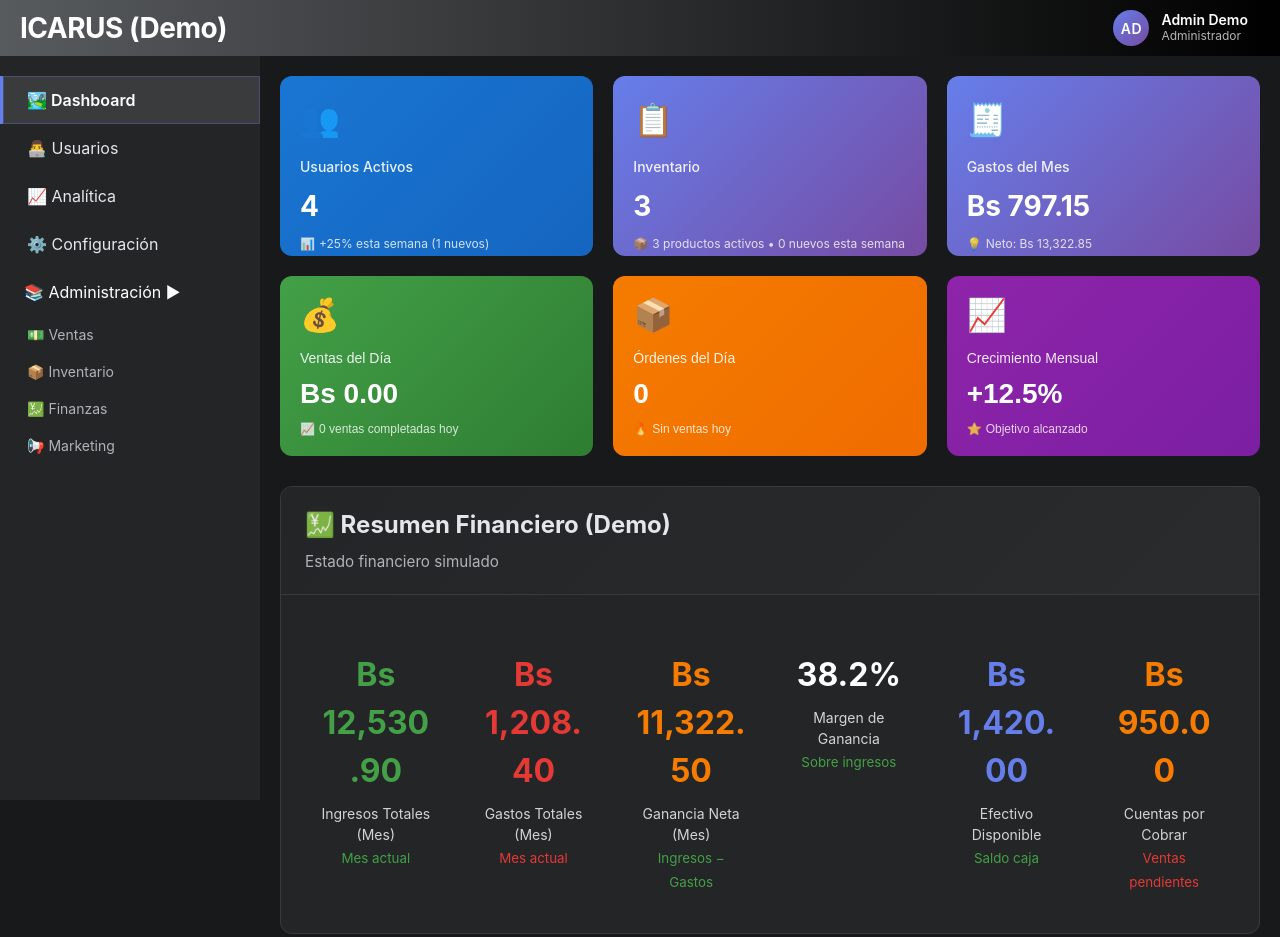
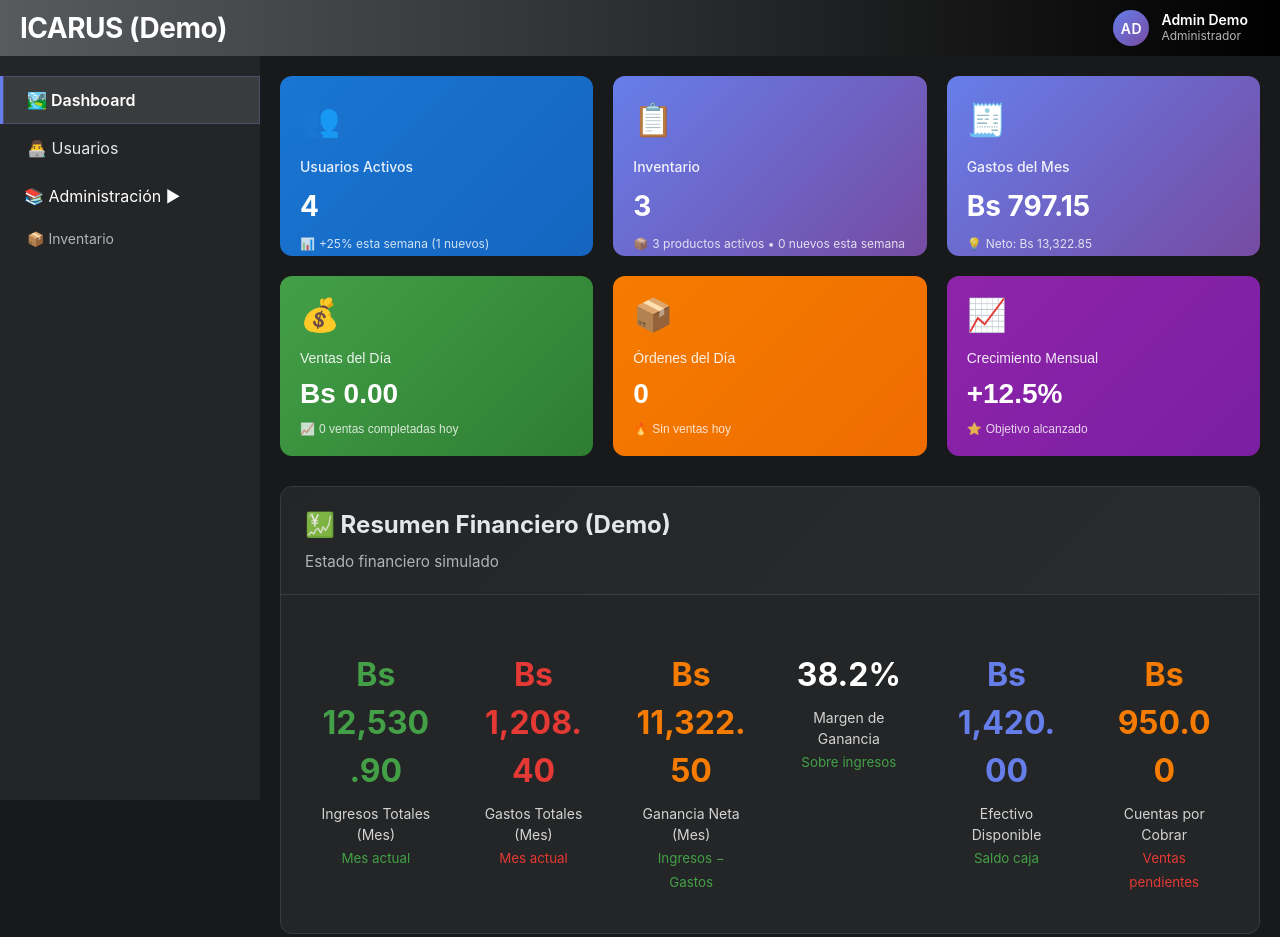
Before and after one commit to IsmaelCuellar/ICARUS, a plain HTML site: page index.html in a window 1280 px wide. Shown: the top 937 px of the page. Drawn offline with Linux system fonts and the light colour scheme.

Commit message:
Actualiza todos los archivos modificados

```diff
--- a/index.html
+++ b/index.html
@@ -30,18 +30,12 @@
       <ul class="menu text-white">
         <li class="active"><a href="#dashboard">🏞️ Dashboard</a></li>
         <li><a href="users.html">👨‍💻 Usuarios</a></li>
-        <li><a href="#analitica">📈 Analítica</a></li>
-        <li><a href="#config">⚙️ Configuración</a></li>
         <li class="submenu-parent" onclick="toggleSubmenu(this)">📚 Administración ▶</li>
         <ul class="submenu open">
-          <li><a href="#ventas">💵 Ventas</a></li>
-          <li><a href="#inventario">📦 Inventario</a></li>
-          <li><a href="#finanzas">💹 Finanzas</a></li>
-          <li><a href="#marketing">📢 Marketing</a></li>
+          <li><a href="inventario.html">📦 Inventario</a></li>
         </ul>
       </ul>
     </aside>
-
     <main class="main-content">
       <section id="dashboard">
         <div class="dashboard-overview">
```
